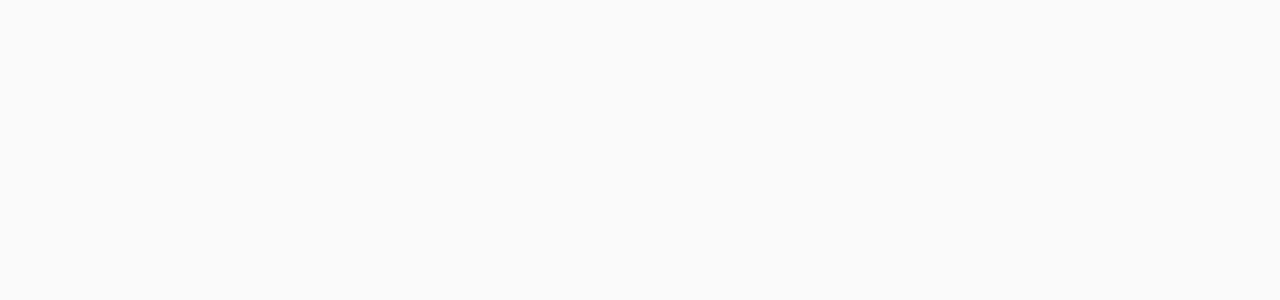
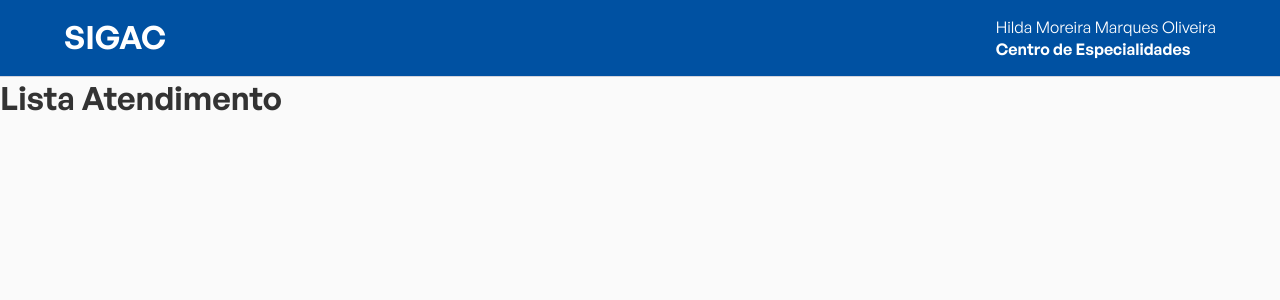
Before and after one commit to rlucasmd/sigac, a React (Vite) app in the folder frontend/: page /lista-atendimento in a window 1280 px wide. Before the commit this address had no page. Shown: the top 300 px of the page. Built offline with nearby package versions, Linux system fonts and the light colour scheme.

Commit message:
add: default layout routes

```diff
--- a/frontend/src/App.tsx
+++ b/frontend/src/App.tsx
@@ -1,16 +1,14 @@
-import { BrowserRouter as Router, Routes, Route } from "react-router-dom";
+import { BrowserRouter } from "react-router-dom";
 import { GlobalStyles } from "./styles/GlobalStyles";
-import { Login } from "./pages/Login";
+import { Router } from "./Router";
 
 
 function App() {
   return (
     <>
-      <Router>
-        <Routes>
-          <Route path="/" element={<Login />} />
-        </Routes>
-      </Router>
+      <BrowserRouter>
+        <Router />
+      </BrowserRouter>
       <GlobalStyles />
     </>
   );
--- /dev/null
+++ b/frontend/src/Router.tsx
@@ -0,0 +1,16 @@
+import { Routes, Route } from "react-router-dom";
+import { Login } from "./pages/Login";
+import { DefaultLayout } from "./layouts/DefaultLayout";
+import { ListaAtendimentos } from "./pages/ListaAtendimentos";
+
+export function Router() {
+  return (
+    <Routes>
+      <Route path="/" element={<Login />} />
+      <Route path="/*" element={<DefaultLayout />}>
+        <Route path="lista-atendimento" element={<ListaAtendimentos />} />
+
+      </Route>
+    </Routes>
+  );
+}
--- /dev/null
+++ b/frontend/src/components/Header/index.tsx
@@ -0,0 +1,21 @@
+import { HeaderContainer } from "./styles";
+
+export function Header() {
+  return (
+    <HeaderContainer>
+      <div className="content">
+        <div>
+          <h1>SIGAC</h1>
+        </div>
+
+        <div>
+          <span>Hilda Moreira Marques Oliveira</span>
+          <strong>Centro de Especialidades</strong>
+        </div>
+      </div>
+      <div className="paths">
+
+      </div>
+    </HeaderContainer>
+  );
+}
--- /dev/null
+++ b/frontend/src/components/Header/styles.ts
@@ -0,0 +1,21 @@
+import styled from "styled-components";
+
+export const HeaderContainer = styled.header`
+  .content{
+    display: flex;
+    padding: 16px 64px;
+    background-color: rgb(0, 81, 162);
+    color: #fff;
+    width: 100%;
+    display: flex;
+    border-bottom: 1px solid rgb(211, 212, 221);
+
+    justify-content: space-between;
+
+    div{
+      display: flex;
+      flex-direction: column;
+    }
+  }
+
+`;
--- /dev/null
+++ b/frontend/src/layouts/DefaultLayout/index.tsx
@@ -0,0 +1,12 @@
+import { Outlet } from "react-router-dom";
+import { DefaultLayoutContainer } from "./styles";
+import { Header } from "../../components/Header";
+
+export function DefaultLayout() {
+  return (
+    <DefaultLayoutContainer>
+      <Header />
+      <Outlet />
+    </DefaultLayoutContainer>
+  );
+}
--- /dev/null
+++ b/frontend/src/layouts/DefaultLayout/styles.ts
@@ -0,0 +1,7 @@
+import styled from "styled-components";
+
+export const DefaultLayoutContainer = styled.div`
+  display: flex;
+  flex-direction: column;
+  width: 100%;
+`;
--- /dev/null
+++ b/frontend/src/pages/ListaAtendimentos/index.tsx
@@ -0,0 +1,9 @@
+import { ListaAtendimentoContainer } from "./styles";
+
+export function ListaAtendimentos() {
+  return (
+    <ListaAtendimentoContainer>
+      <h1>Lista Atendimento</h1>
+    </ListaAtendimentoContainer>
+  );
+}
--- /dev/null
+++ b/frontend/src/pages/ListaAtendimentos/styles.ts
@@ -0,0 +1,7 @@
+import styled from "styled-components";
+
+export const ListaAtendimentoContainer = styled.div`
+  display: flex;
+  width: 100%;
+  height: 100%;
+`;
```
